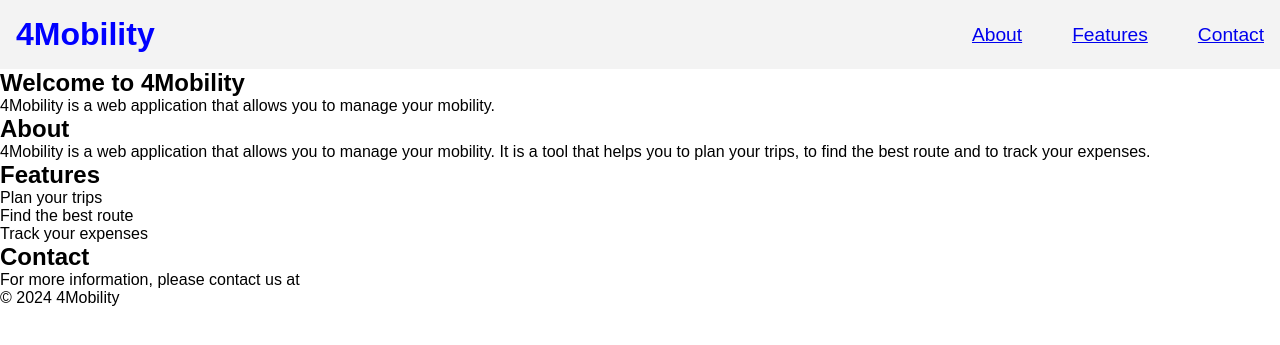
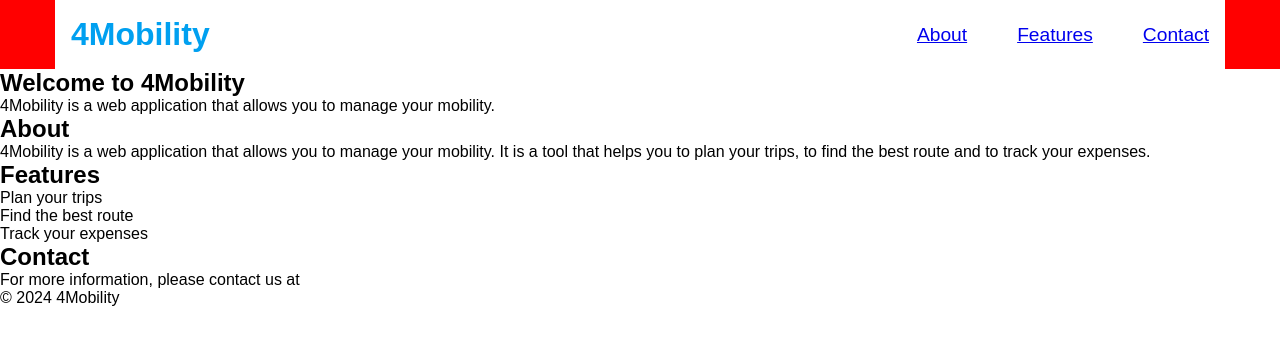
Before and after one commit to kiddingmz/4Mobility, a Django app: page / in a window 1280 px wide. Shown: the top 345 px of the page. Run offline with Django 5.2, Linux system fonts and the light colour scheme.

Commit message:
CHORE: I'm making improves the landingpage

```diff
--- a/frontend/landingpages/static/styles/style.css
+++ b/frontend/landingpages/static/styles/style.css
@@ -8,18 +8,38 @@
 
 /* This is the global font for the landing pages. */
 :root {
-    --primary-color: #f3f3f3;
-    --secondary-color: blue;
+    --primary-color:  #00a0f0;
+    --secondary-color: #fff;
+    --tertiary-color: #e8eaed;
+    --quaternary-color: #152e44;
+    --quinary-color: #112536;
 }
 
+.container {
+    width: 100%;
+    max-width: 1170px;
+    margin: 0 auto;
+    padding: 0 1rem;
+}
 .max-content {
     max-width: 1200px;
     margin: 0 auto;
 }
 
+.center-content {
+    display: flex;
+    justify-content: center;
+    align-items: center;
+}
+
 .header {
-    max-width: ;
-    background-color: var(--primary-color);
+    background-color: red;
+}
+
+.sub-header {
+    width: 100%;
+    max-width: 1170px;
+    background-color: var(--secondary-color);
     padding: 1rem;
     display: flex;
     justify-content: space-between;
@@ -27,7 +47,7 @@
 }
 
 .header h1 {
-    color: var(--secondary-color);
+    color: var(--primary-color);
 }
 
 .header ul {
--- a/frontend/landingpages/templates/landingpages/landingpage.html
+++ b/frontend/landingpages/templates/landingpages/landingpage.html
@@ -7,9 +7,9 @@
     <link rel="stylesheet" type="text/css" href="../../static/styles/style.css">
 </head>
 <body>
-    <div class="container">
     <!-- Header -->
-        <header class="header">
+    <header class="header center-content">
+        <div class="sub-header">
             <h1>4Mobility</h1>
 
             <!-- Navigation -->
@@ -21,7 +21,7 @@
                 </ul>
             </nav>
             <!-- End of Navigation -->
-
+        </div>
     </header>
     <!-- End of Header -->
 
@@ -56,7 +56,6 @@
         <p>For more information, please contact us at <a href="mailto:info@4mobility.me"> </a>
     </section>
     <!-- End of Contact -->
-    </div>
 
     <!-- Footer -->
     <footer>
```
Lines whose indentation alone changed are shown as unchanged.
